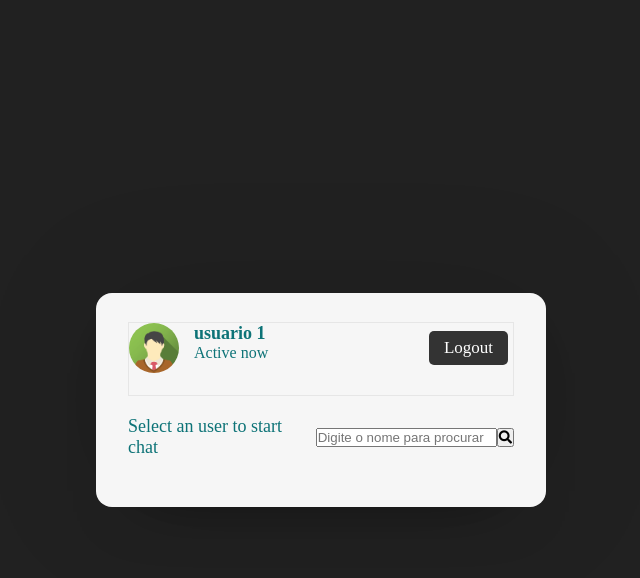
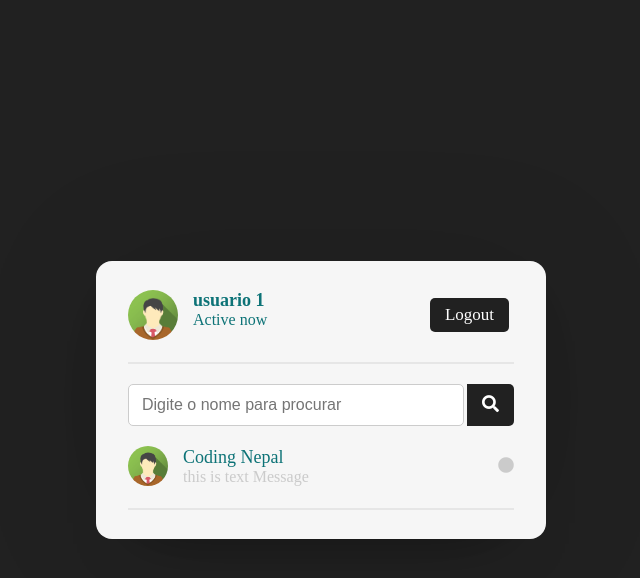
Before and after one commit to Jeffersoncharlles/chat_onlinerealtime, a PHP site: page /users.html in a window 1280 px wide. Shown: the top 578 px of the page, without its empty margins (319-959 px from the left). Run offline with PHP 8.4, Linux system fonts and the light colour scheme.

Commit message:
create layout  commit

```diff
--- a/assets/css/app.css
+++ b/assets/css/app.css
@@ -117,7 +117,7 @@
   align-items: center;
   padding-bottom: 1.4rem;
   justify-content: space-between;
-  border: 1px solid #e6e6e6;
+  border-bottom: 2px solid #e6e6e6;
 }
 .container-users-chat .logout {
   color: #fff;
@@ -125,7 +125,7 @@
   border-radius: 5px;
   padding: 7px 15px;
   margin: 5px;
-  background: #333;
+  background: #212121;
 }
 .container-users-chat .user-content {
   display: flex;
@@ -144,11 +144,57 @@
 .container-users-search {
   margin: 20px 0;
   display: flex;
+  position: relative;
   align-items: center;
   justify-content: space-between;
 }
-.container-users-search .text {
+.container-users-search input {
+  position: absolute;
+  height: 42px;
+  width: calc( 100% - 50px);
+  border: 1px solid #ccc;
+  padding: 0 13px;
+  font-size: 16px;
+  border-radius: 5px;
+  outline: none;
+}
+.container-users-search span {
   font-size: 18px;
+}
+.container-users-search button {
+  width: 47px;
+  height: 42px;
+  border: none;
+  outline: none;
+  color: #fff;
+  background: #212121;
+  cursor: pointer;
+  font-size: 17px;
+  border-radius: 0 5px 5px 0;
+}
+
+.users-list a {
+  display: flex;
+  align-items: center;
+  padding-bottom: 1.4rem;
+  justify-content: space-between;
+  border-bottom: 2px solid #e6e6e6;
+}
+.users-list-content {
+  display: flex;
+  align-items: center;
+}
+.users-list-content img {
+  width: 40px;
+  height: 40px;
+}
+.users-list-content-details {
+  margin-left: 15px;
+}
+.users-list-content-details span {
+  color: #0d7377;
+  font-size: 18px;
+  font-weight: 500;
 }
 
 /*# sourceMappingURL=app.css.map */
--- a/assets/sass/app.sass
+++ b/assets/sass/app.sass
@@ -114,7 +114,7 @@
             align-items: center
             padding-bottom: 1.4rem
             justify-content: space-between
-            border: 1px solid $border-users
+            border-bottom: 2px solid $border-users
 
             & .logout
                 color: #fff
@@ -122,7 +122,7 @@
                 border-radius: 5px
                 padding: 7px 15px
                 margin: 5px
-                background: #333
+                background: $bg-color
 
             & .user-content
                 display: flex
@@ -140,8 +140,54 @@
         &-search
             margin: 20px 0
             display: flex
+            position: relative
             align-items: center
             justify-content: space-between
 
-            & .text
+
+            input
+                position: absolute
+                height: 42px
+                width: calc( 100% - 50px)
+                border: 1px solid #ccc
+                padding: 0 13px
+                font-size: 16px
+                border-radius: 5px
+                outline: none
+
+            span
                 font-size: 18px
+
+            button
+                width: 47px
+                height: 42px
+                border:  none
+                outline: none
+                color: #fff
+                background: $bg-color
+                cursor: pointer
+                font-size: 17px
+                border-radius: 0 5px 5px 0
+
+.users-list
+
+    a
+        display: flex
+        align-items: center
+        padding-bottom: 1.4rem
+        justify-content: space-between
+        border-bottom: 2px solid $border-users
+
+    &-content
+        display: flex
+        align-items: center
+        img
+            width: 40px
+            height: 40px
+
+        &-details
+            margin-left: 15px
+            span
+                color: $sala-color2
+                font-size: 18px
+                font-weight: 500
--- a/users.html
+++ b/users.html
@@ -28,6 +28,18 @@
                <input type="text" placeholder="Digite o nome para procurar">
                <button><i class="fas fa-search"></i></button>
             </div>
+            <div class="users-list">
+                <a  class="users-list-link" href="">
+                    <div class="users-list-content">
+                        <img src="./assets/img/unnamed.png" alt="" >
+                        <div class="users-list-content-details">
+                            <span>Coding Nepal</span>
+                            <p>this is text Message</p>
+                        </div>
+                    </div>
+                    <div class="users-list-status-dot"><i class="fas fa-circle"></i></div>
+                </a>
+            </div>
         </section>
     </div>
 </body>
```
Also changed, not shown: 1 other file.
